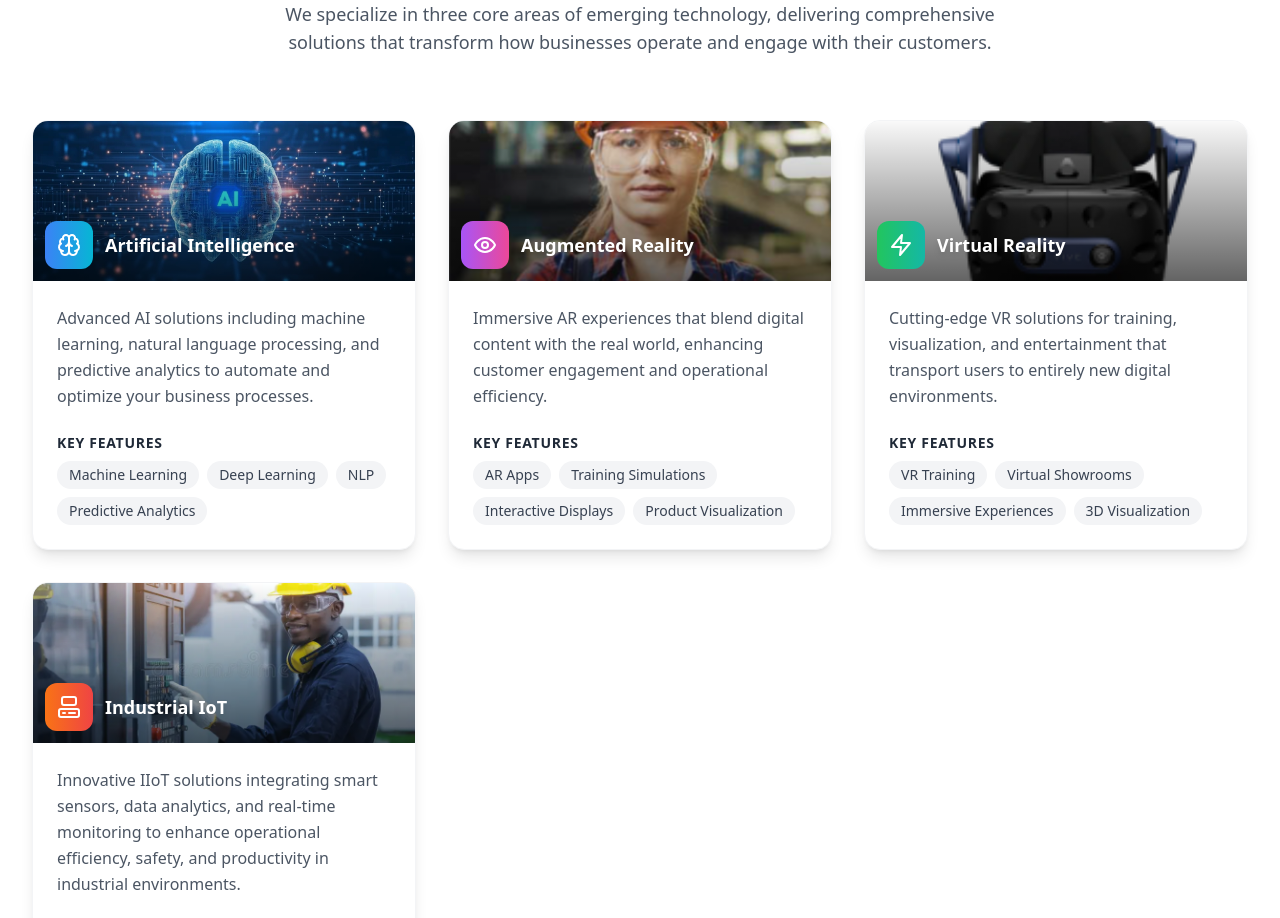
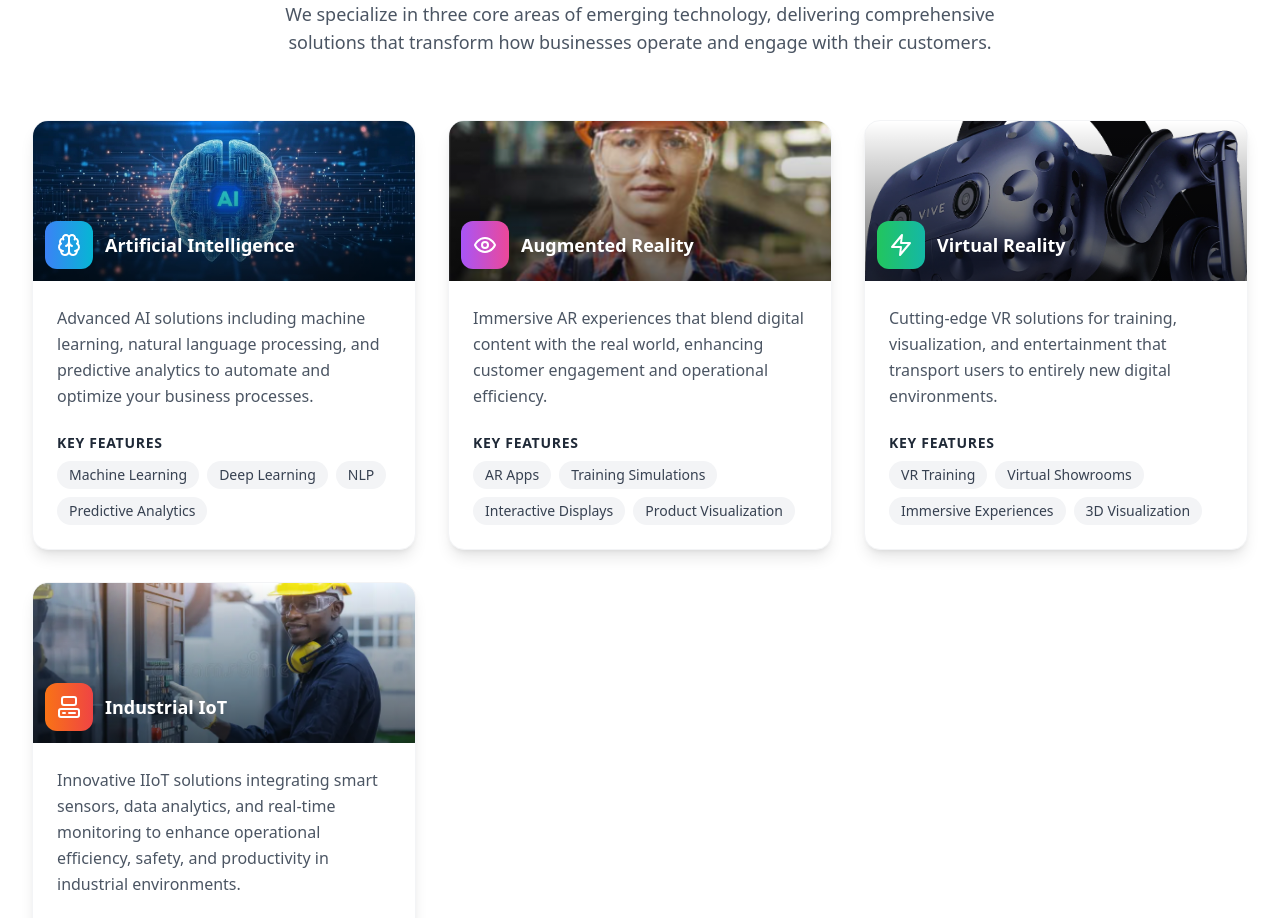
Before and after one commit to BBSoman/Website, a React (Vite) app: page / in a window 1280 px wide. Shown: the part 1060-1978 px from the top of the page. Built offline with nearby package versions, Linux system fonts and the light colour scheme.

Commit message:
Services.tsx

```diff
--- a/src/components/Services.tsx
+++ b/src/components/Services.tsx
@@ -43,7 +43,7 @@ const Services: React.FC = () => {
         '3D Visualization',
       ],
       gradient: 'from-green-500 to-teal-500',
-      image: 'glasses.png',
+      image: 'htcvr.png',
     },
     {
       icon: ComputerIcon,
```
